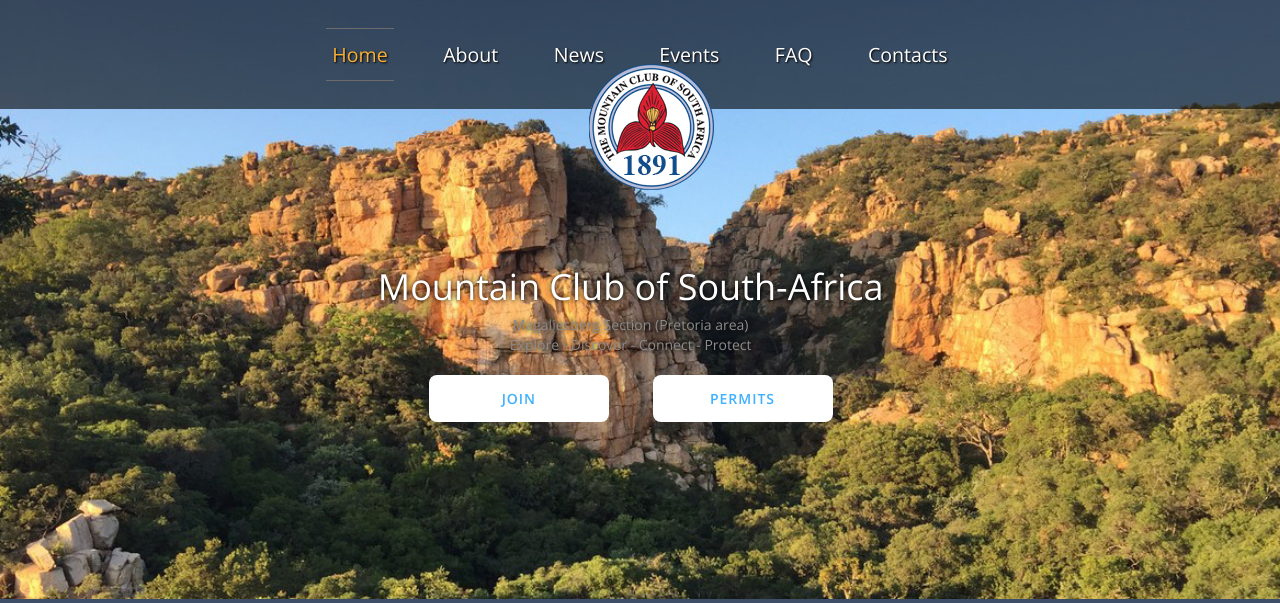
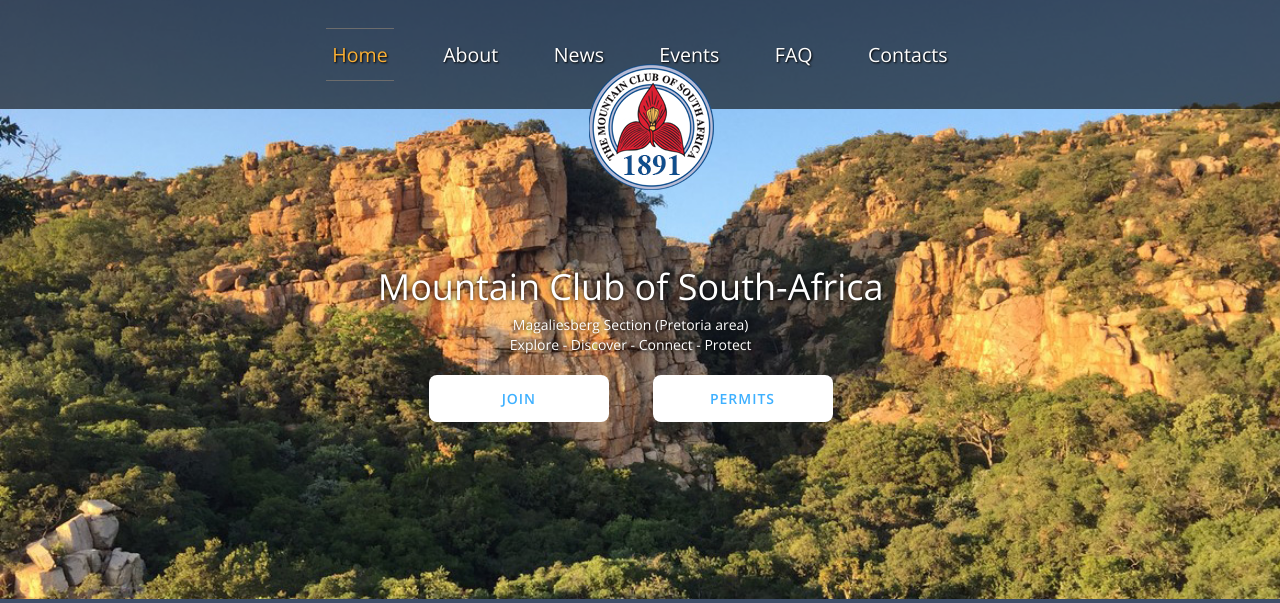
Before and after one commit to darkarcmage/MCSA, a PHP site: page / in a window 1280 px wide. Shown: the top 603 px of the page. Run offline with PHP 8.4, Linux system fonts and the light colour scheme.

Commit message:
more changes

```diff
--- a/site/index.php
+++ b/site/index.php
@@ -6,10 +6,6 @@
 <div>
 
 	<div class="header-bottom" style="padding:2em 0;">
-
-
-
-
 		<div class="container">
 			<div class="logo">
 				<a href="index.php"><img src="images/MCSAlogo.png" class="img-responsive logoImg" alt="" /></a>
@@ -29,11 +25,6 @@
 				</ul>
 			</div>
 				<div class="clearfix"> </div>
-
-				<!-- script-for-nav -->
-
-
-		<!-- script-for-nav -->
 		</div>
 	</div>
 	<script>
@@ -60,8 +51,8 @@
 
 		  <div class="carousel-caption" style="">
 			<h1 class="TextShadow" >Mountain  Club of South-Africa</h1>
-			<p class="TextShadow">Magaliesberg Section (Pretoria area)</p>
-			<p class="TextShadow">Explore - Discover - Connect - Protect </p>
+			<p class="TextShadow" style="color:white;">Magaliesberg Section (Pretoria area)</p>
+			<p class="TextShadow"  style="color:white;">Explore - Discover - Connect - Protect </p>
 			<p>
 				<a href="join.php"  class="btn btn-default btn-lg" href="" role="button" style="margin:20px 20px 20px 20px">Join</a>
 				<a href="permit.php"  class="btn btn-default btn-lg" href="" role="button" style="margin:20px 20px 20px 20px">Permits</a>
```
Also changed, not shown: site/about.php (+5 -12 lines), site/images/magalies.jpg.
